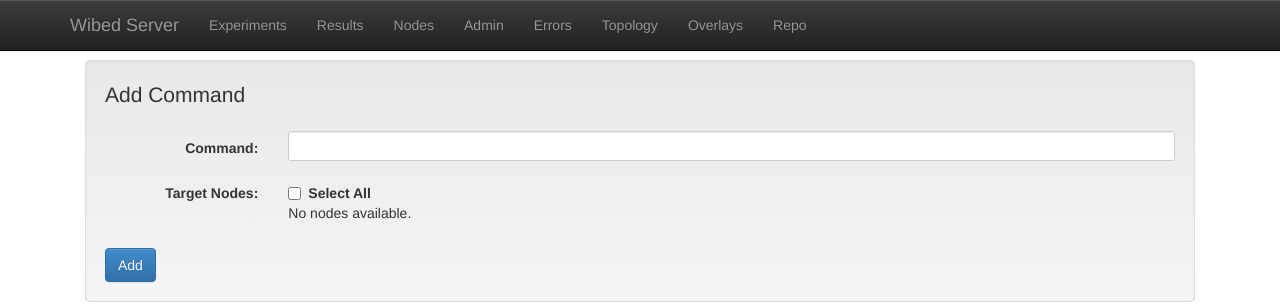
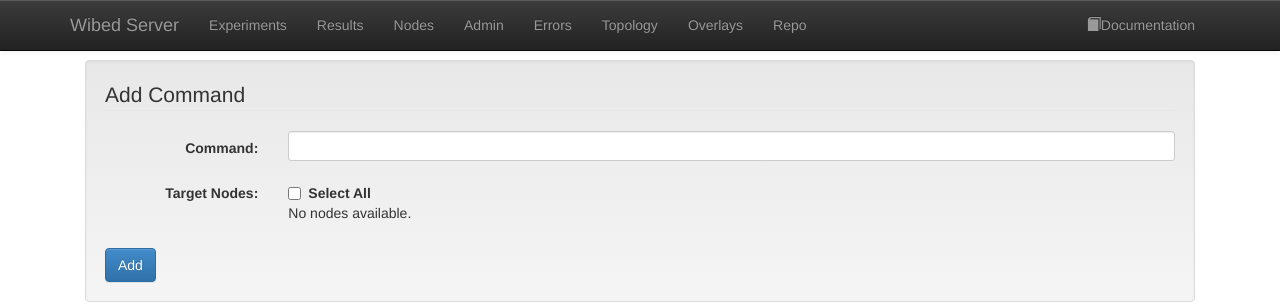
Before and after one commit to DPini/wibed-controller, a Python web app: template templates/admin/index.html in a window 1280 px wide. Shown: the top 306 px of the page. Run offline with Jinja, Linux system fonts and the light colour scheme; the template is opened without the code that fills it, so the values that code supplies are empty.

Commit message:
Added a link to Wibed documentation on the menu
Also added Glyphicons files to the static dir

```diff
--- a/templates/autoindex.html
+++ b/templates/autoindex.html
@@ -73,6 +73,9 @@
 		<span class="navbar-btn"><li><a class="logout" href="{{url_for("logout")}}">Log Out</a></li>
 	  {% endif %}
         </ul>
+        <ul class="nav navbar-nav navbar-right">
+                <li><a href="http://wiki.confine-project.eu/wibed:start"><span class="glyphicon glyphicon-book"></span>Documentation</a></li>
+        </ul>
       </div>
     </div>
   </div>
--- a/templates/layout.html
+++ b/templates/layout.html
@@ -55,6 +55,9 @@
 		<span class="navbar-btn"><li><a href="{{url_for("logout")}}">Log Out</a></li>
 	  {% endif %}
         </ul>
+        <ul class="nav navbar-nav navbar-right">
+                <li><a href="http://wiki.confine-project.eu/wibed:start"><span class="glyphicon glyphicon-book"></span>Documentation</a></li>
+        </ul>
       </div>
     </div>
   </div>
--- a/templates/login.html
+++ b/templates/login.html
@@ -29,6 +29,9 @@
         </button>
         <a class="navbar-brand" href="/">Wibed Server</a>
       </div>
+        <ul class="nav navbar-nav navbar-right">
+          <li><a href="http://wiki.confine-project.eu/wibed:start"><span class="glyphicon glyphicon-book"></span>Documentation</a></li>
+        </ul>
       </div>
     </div>
 
```
Also changed, not shown: static/fonts/glyphicons-halflings-regular.ttf (added), static/fonts/glyphicons-halflings-regular.woff (added), 2 other files.
